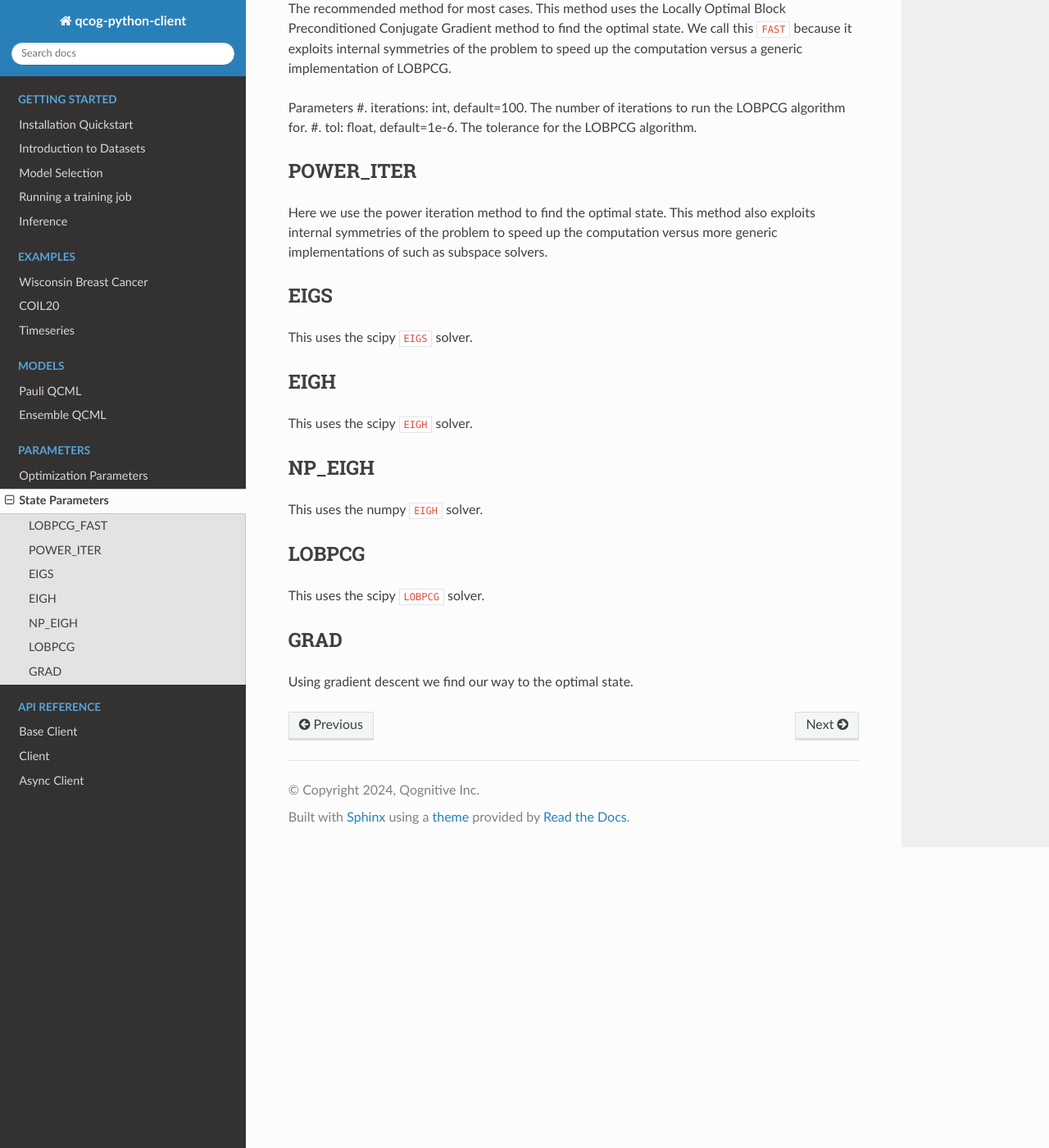
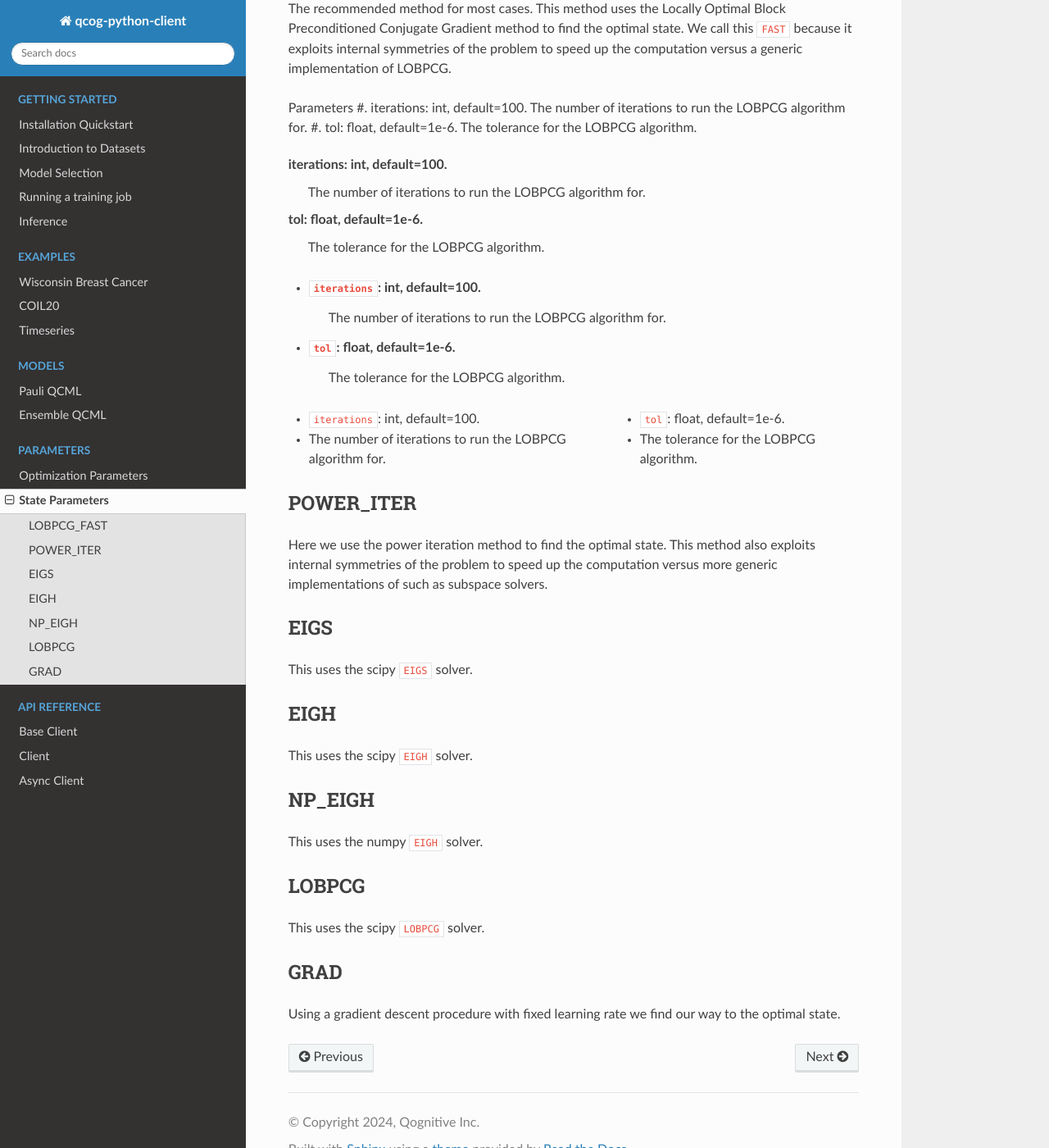
Before and after one commit to qognitive/qcog-python-client, a Sphinx documentation site: the page built from docs/parameters/state.rst, in a window 1280 px wide and 1400 px high, scrolled down 555 px. Shown: the whole window at 82% size. Built offline with Sphinx 7.4.7 and the Read the Docs theme 2.0.0, drawn with Linux system fonts in a browser that asks for light colours.

Commit message:
Try to format state parameter documentation

```diff
--- a/docs/models/ensemble.rst
+++ b/docs/models/ensemble.rst
@@ -2,7 +2,6 @@ Ensemble QCML
 =============
 
 The Ensemble QCML model uses an ensemble of state vectors in order to build a quantum representation of the problem. For the Ensemble QCML model the most important parameters are the ``dims`` and the ``axes``. You can read about the function of these parameters below, they get passed when ``qcml.ensemble(...)`` is called.
-
 
 .. autoclass:: qcog_python_client.EnsembleSchema
     :members:
--- a/docs/parameters/optimization.rst
+++ b/docs/parameters/optimization.rst
@@ -8,9 +8,14 @@ There are several different methods of optimization that we currently support, e
 ANALYTIC
 --------
 
+The analytic optimizer is a closed form solution to the internal weight matrix in our model. Not all QCML models have an analytic solution, but when they do, the analytic optimizer is the fastest and most accurate way to train the model. The caveat is that the entire dataset needs to be in a single batch and this places memory constraints on the dataset that is used. Small datasets can benefit from the analytic optimizer, but large datasets which cannot fit in memory should use another optimizer.
 
 GRAD
 ----
 
+The grad optimizer uses gradient descent with a fixed learning rate to tune the weights in the internal state of our model. GRAD is appropriate for any batch size or QCML model.
+
 ADAM
 ----
+
+ADAM is a stochastic optimizer that tunes the learning rate by various momentum parameters, details of which can be found `in the original paper here <https://arxiv.org/abs/1412.6980>`_. ADAM is appropriate for any batch size or QCML model.
--- a/docs/parameters/state.rst
+++ b/docs/parameters/state.rst
@@ -17,6 +17,28 @@ The recommended method for most cases. This method uses the Locally Optimal Bloc
 Parameters
 #. iterations: int, default=100. The number of iterations to run the LOBPCG algorithm for.
 #. tol: float, default=1e-6. The tolerance for the LOBPCG algorithm.
+
+.. glossary::
+    iterations: int, default=100.
+        The number of iterations to run the LOBPCG algorithm for.
+    tol: float, default=1e-6.
+        The tolerance for the LOBPCG algorithm.
+
+.. hlist::
+    :columns: 1
+
+    * ``iterations``: int, default=100.
+        The number of iterations to run the LOBPCG algorithm for.
+    * ``tol``: float, default=1e-6.
+        The tolerance for the LOBPCG algorithm.
+
+.. hlist::
+    :columns: 2
+
+    * ``iterations``: int, default=100.
+    * The number of iterations to run the LOBPCG algorithm for.
+    * ``tol``: float, default=1e-6.
+    * The tolerance for the LOBPCG algorithm.
 
 
 POWER_ITER
@@ -48,4 +70,4 @@ This uses the scipy ``LOBPCG`` solver.
 GRAD
 ----
 
-Using gradient descent we find our way to the optimal state.
+Using a gradient descent procedure with fixed learning rate we find our way to the optimal state.
```
